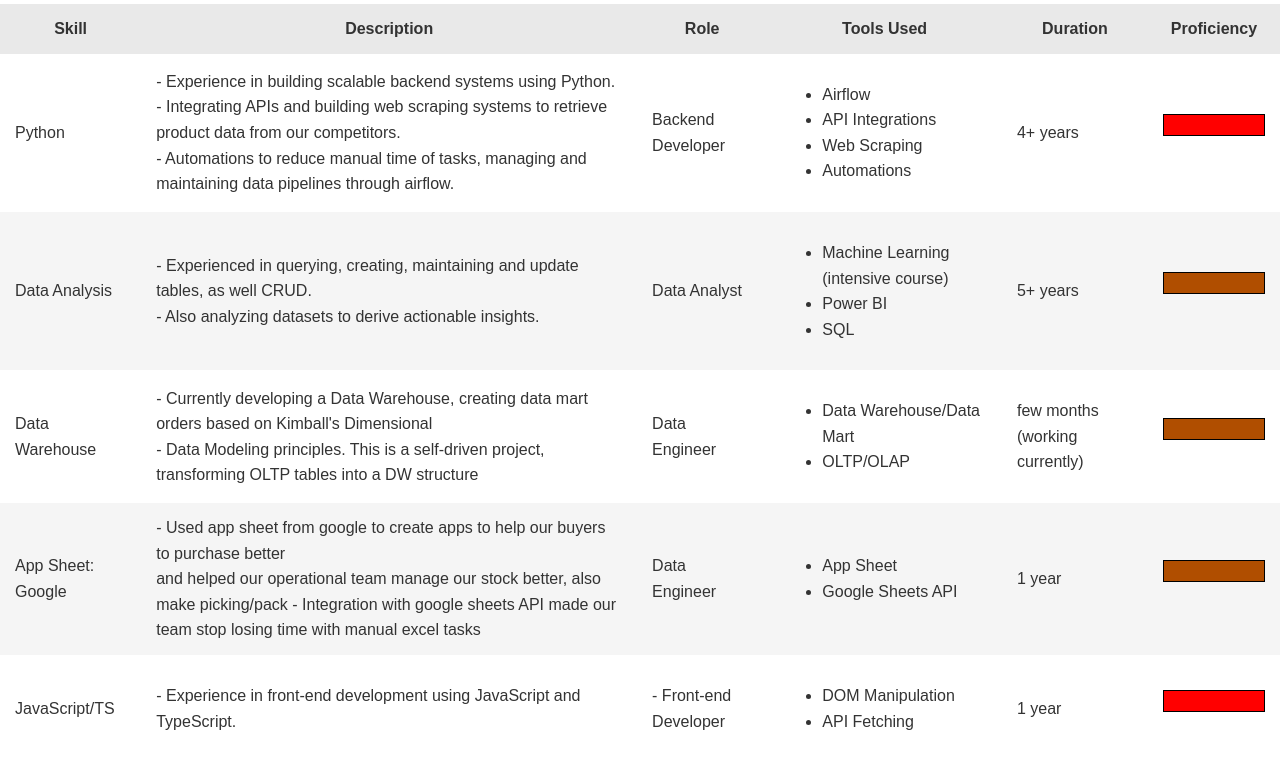
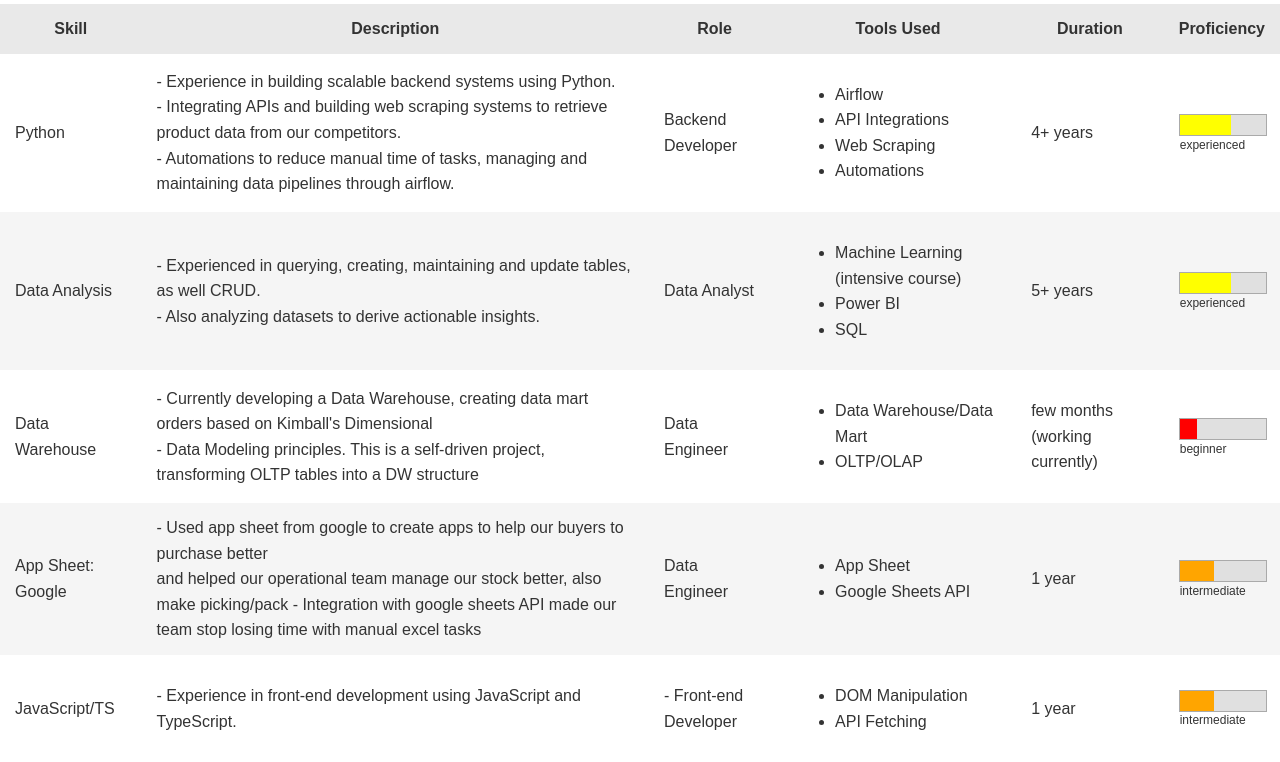
Before and after one commit to renancatan/portfolio, a plain HTML site: page skills.html in a window 1280 px wide. Shown: the part 242-1004 px from the top of the page. Drawn offline with Linux system fonts and the light colour scheme.

Commit message:
change proficiency color bar, style and display

```diff
--- a/assets/css/styles.css
+++ b/assets/css/styles.css
@@ -60,27 +60,54 @@ tr:nth-child(even) {
 
 .level {
     height: 20px;
-    width: 100px;
-    border: 1px solid #000;
-    margin-bottom: 1rem; /* Spacing after each skill bar */
+    width: 100%; /* Full width to act as the background scale */
+    background: #e0e0e0; /* A neutral color for the scale background */
+    position: relative;
+    border: 1px solid #aaa; /* Adjust the border width and color here */
+    margin-bottom: 1rem;
 }
 
-.level[data-level="beginner"] {
+.level::before {
+    content: '';
+    height: 100%;
+    position: absolute;
+    top: 0;
+    left: 0; /* Starts from the left edge */
+}
+
+.level[data-level="beginner"]::before {
+    width: 20%; /* 20% of the scale for beginner */
     background: red;
 }
 
-.level[data-level="intermediate"] {
-    background: #b04e00; /* This is a color in between red and green */
+.level[data-level="intermediate"]::before {
+    width: 40%; /* 40% of the scale for intermediate */
+    background: orange;
 }
 
-.level[data-level="experienced"] {
+.level[data-level="experienced"]::before {
+    width: 60%; /* 60% of the scale for experienced */
     background: yellow;
 }
 
-.level[data-level="expert"] {
-    background: #4eb000; /* This is a color more towards green */
+.level[data-level="expert"]::before {
+    width: 80%; /* 80% of the scale for expert */
+    background: limegreen;
 }
 
-.level[data-level="master"] {
+.level[data-level="master"]::before {
+    width: 100%; /* Full scale for master */
     background: green;
 }
+
+/* Proficiency labels displayed below the colored bar */
+.level::after {
+    content: attr(data-label); /* This assumes you have a data-label attribute on your .level elements */
+    position: absolute;
+    bottom: -20px; /* Adjust as needed */
+    left: 0; /* Align to the left edge or as needed */
+    transform: translateX(0%); /* Adjust translation as needed */
+    font-size: 0.75rem;
+    color: #333;
+    white-space: nowrap;
+}
--- a/skills.html
+++ b/skills.html
@@ -48,7 +48,7 @@
             </td>
             <td>4+ years</td>
             <td>
-                <div class="level" data-level="beginner"></div>
+                <div class="level" data-level="experienced" data-label="experienced"></div>
             </td>
         </tr>
 
@@ -68,7 +68,7 @@
             </td>
             <td>5+ years</td>
             <td>
-                <div class="level" data-level="intermediate"></div>
+                <div class="level" data-level="experienced" data-label="experienced"></div>
             </td>
         </tr>
 
@@ -87,7 +87,7 @@
             </td>
             <td>few months (working currently)</td>
             <td>
-                <div class="level" data-level="intermediate"></div>
+               <div class="level" data-level="beginner" data-label="beginner"></div>
             </td>
         </tr>
 
@@ -107,7 +107,7 @@
             </td>
             <td>1 year</td>
             <td>
-                <div class="level" data-level="intermediate"></div>
+                <div class="level" data-level="intermediate" data-label="intermediate"></div>
             </td>
         </tr>
 
@@ -124,7 +124,7 @@
             </td>
             <td>1 year</td>
             <td>
-                <div class="level" data-level="beginner"></div>
+                <div class="level" data-level="intermediate" data-label="intermediate"></div>
             </td>
         </tr>
         </tbody>
```
